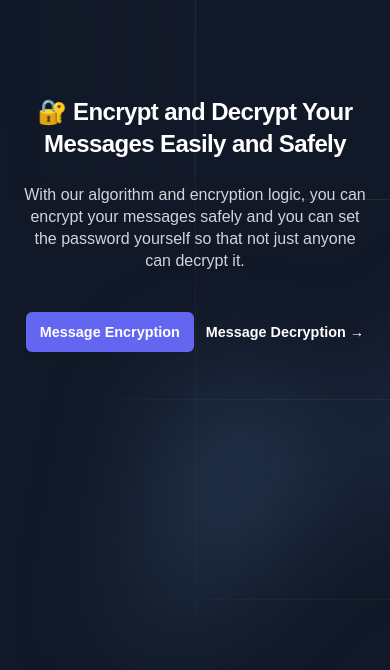
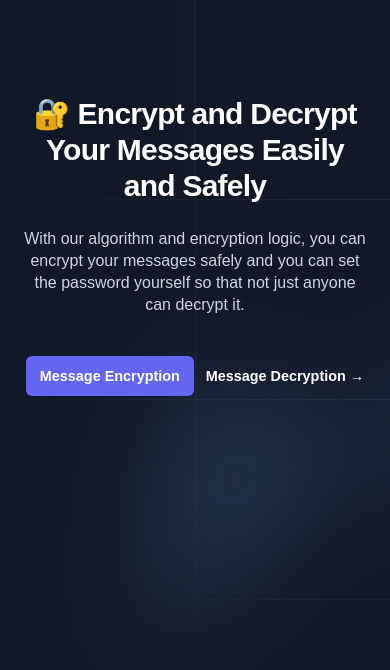
Before and after one commit to theriturajps/aescrypt, a plain HTML site: page index.html in a window 390 px wide. Drawn offline with Linux system fonts and the light colour scheme; a web font is replaced by a local one.

Commit message:
Update index.html

```diff
--- a/index.html
+++ b/index.html
@@ -59,7 +59,7 @@
               </span>
             </a>
           </div>
-          <h1 class="mt-10 text-center text-2xl font-bold tracking-tight text-white sm:text-6xl">🔐 Encrypt and Decrypt Your Messages Easily and Safely </h1>
+          <h1 class="mt-10 text-center text-3xl font-bold tracking-tight text-white sm:text-6xl">🔐 Encrypt and Decrypt Your Messages Easily and Safely </h1>
           <p class="mt-6 text-center text-md leading-snug md:text-lg leading-8 text-gray-300"> With our algorithm and encryption logic, you can encrypt your messages safely and you can set the password yourself so that not just anyone can decrypt it. </p>
           <div class="mt-10 mx-auto flex justify-center items-center gap-x-3">
             <a href="/encrypt.html" class="rounded-md bg-indigo-500 px-3.5 py-1.5 text-base font-semibold leading-7 text-white shadow-sm hover:bg-indigo-400 focus-visible:outline focus-visible:outline-2 focus-visible:outline-offset-2 focus-visible:outline-indigo-400">Message Encryption</a>
```
